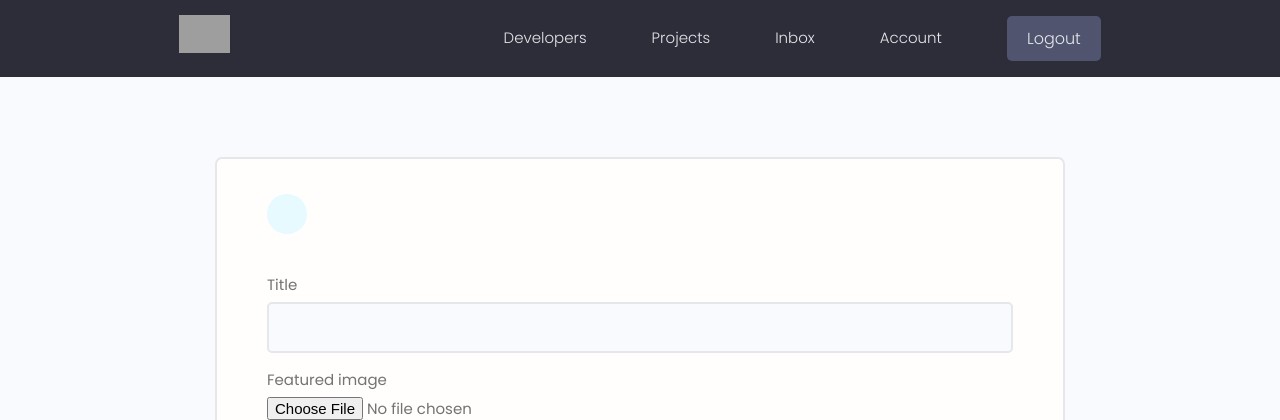
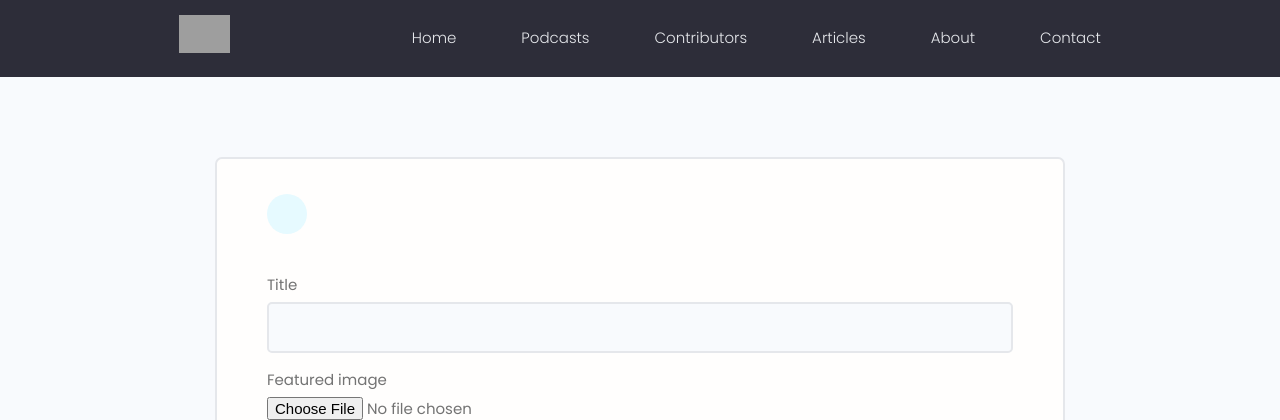
Before and after one commit to enoren5/Dennis-Ivy-devsearch-repo-base-ref-, a Django app: page /projects/create-project/ in a window 1280 px wide. Shown: the top 420 px of the page. Run offline with Django 3.2, Linux system fonts and the light colour scheme; a user stored in the database is signed in; data comes from the database, SQL or seed files in the repository; some libraries are stand-ins or nearby versions; grey boxes are pictures that could not be loaded.

Commit message:
Bad-ass custom Thelema menu

```diff
--- a/templates/navbar.html
+++ b/templates/navbar.html
@@ -14,18 +14,12 @@
                 <div class="toggle-menu__lines"></div>
             </label>
             <ul class="header__menu">
-                <li class="header__menuItem"><a href="{% url 'profiles' %}">Developers</a></li>
-                <li class="header__menuItem"><a href="{% url 'projects' %}">Projects</a></li>
-
-
-
-                {% if request.user.is_authenticated %}
-                <li class="header__menuItem"><a href="{% url 'inbox' %}">Inbox</a></li>
-                <li class="header__menuItem"><a href="{% url 'account' %}">Account</a></li>
-                <li class="header__menuItem"><a href="{% url 'logout' %}" class="btn btn--sub">Logout</a></li>
-                {% else %}
-                <li class="header__menuItem"><a href="{% url 'login' %}" class="btn btn--sub">Login/Sign Up</a></li>
-                {% endif %}
+                <li class="header__menuItem"><a href="{% url 'profiles' %}">Home</a></li>
+                <li class="header__menuItem"><a href="{% url 'projects' %}">Podcasts</a></li>
+                <li class="header__menuItem"><a href="{% url 'projects' %}">Contributors</a></li>
+                <li class="header__menuItem"><a href="{% url 'profiles' %}">Articles</a></li>
+                <li class="header__menuItem"><a href="{% url 'profiles' %}">About</a></li>
+                <li class="header__menuItem"><a href="{% url 'profiles' %}">Contact</a></li>
             </ul>
         </nav>
     </div>
```
